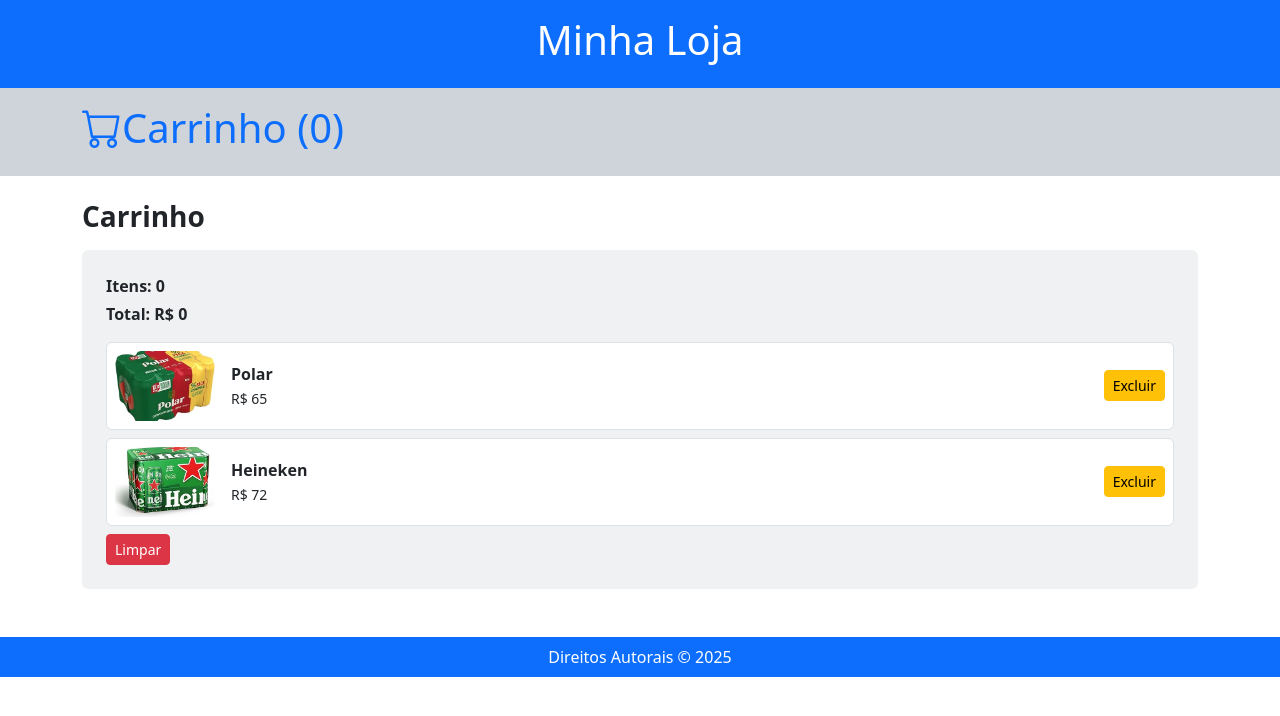
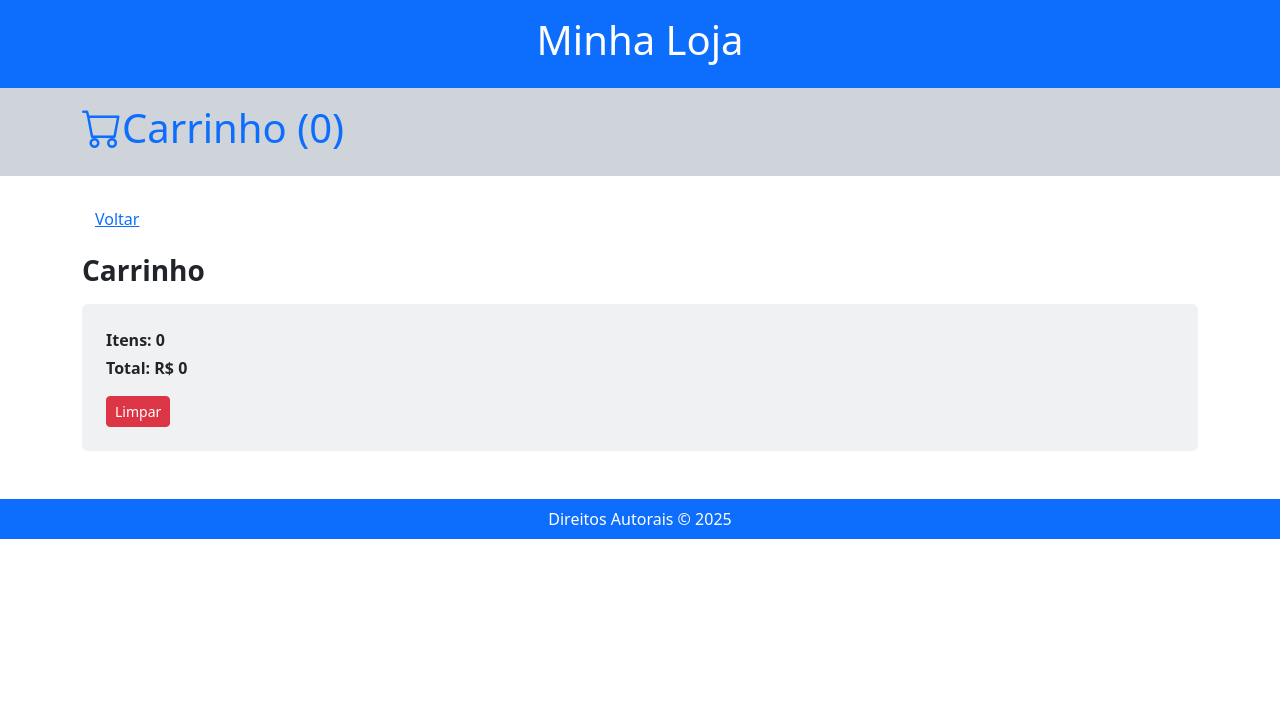
Before and after one commit to joaomedinap/MinhaLoja, a React (Vite) app in the folder loja_cerveja/: page /MinhaLoja/carrinho in a window 1280 px wide. Shown: the top 716 px of the page. Built offline with nearby package versions, Linux system fonts and the light colour scheme.

Commit message:
commit ajuste adicionar carrinho (nao funcionando 100%)

```diff
--- a/loja_cerveja/package.json
+++ b/loja_cerveja/package.json
@@ -10,6 +10,7 @@
     "preview": "vite preview"
   },
   "dependencies": {
+    "prop-types": "^15.8.1",
     "react": "^19.1.1",
     "react-dom": "^19.1.1",
     "react-router-dom": "^7.9.4"
--- a/loja_cerveja/src/App.jsx
+++ b/loja_cerveja/src/App.jsx
@@ -1,24 +1,41 @@
 import { useState } from 'react'
-import { BrowserRouter, Routes, Route, Link } from "react-router-dom"
-import Lista_Produtos from './components/Lista_Produtos'
+import { BrowserRouter, Routes, Route } from "react-router-dom"
+import ListaProdutos from './components/Lista_Produtos'
 import Carrinho from './components/Carrinho'
-import Pagina_Produto from './components/Pagina_Produto'
+import PaginaProduto from './components/Pagina_Produto'
 
 function App() {
+  const [carrinho, setCarrinho] = useState([]);
+
+  const addToCart = (produtoCarrinho) => {
+    setCarrinho(prev => {
+      const existente = prev.find(p => p.id === produtoCarrinho.id);
+      if (existente) {
+        return prev.map(p => p.id === produtoCarrinho.id ? { ...p, quantidade: (p.quantidade || 0) + (produtoCarrinho.quantidade || 0) } : p);
+      }
+      return [...prev, produtoCarrinho];
+    });
+  };
+
+  const removeFromCart = (id) => setCarrinho(prev => prev.filter(p => p.id !== id));
+  const clearCart = () => setCarrinho([]);
+
+  const totalItens = carrinho.reduce((s, p) => s + (p.quantidade || 0), 0);
+
   return (
     <BrowserRouter basename="/MinhaLoja">
       <header className="text-center py-3 bg-primary text-light">
-        <a class="text-decoration-none text-white" href="/MinhaLoja" data-discover="true">
+        <a className="text-decoration-none text-white" href="/MinhaLoja" data-discover="true">
           <h1>Minha Loja</h1>
         </a>
       </header>
 
       <div className="bg-dark-subtle py-2 mb-4">
-        <nav class="container-md py-2">
-          <a class="text-decoration-none" href="/MinhaLoja/carrinho" data-discover="true">
+        <nav className="container-md py-2">
+          <a className="text-decoration-none" href="/MinhaLoja/carrinho" data-discover="true">
             <h1>
-              <i class="bi bi-cart"></i>
-               Carrinho (0)
+              <i className="bi bi-cart"></i>
+               Carrinho ({totalItens})
             </h1>
           </a>
         </nav>
@@ -27,11 +44,11 @@ function App() {
         <Routes>
           <Route path="/" element={
             <>
-              <Lista_Produtos />
+              <ListaProdutos addToCart={addToCart} />
             </>
           } />
-          <Route path="/carrinho" element={<Carrinho />} />
-          <Route path="/produto/:id" element={<Pagina_Produto />} />
+          <Route path="/carrinho" element={<Carrinho carrinho={carrinho} removeFromCart={removeFromCart} clearCart={clearCart} />} />
+          <Route path="/produto/:id" element={<PaginaProduto addToCart={addToCart} />} />
         </Routes>
       </main>
       <footer className="bg-primary text-white text-center py-2 mt-auto">
--- a/loja_cerveja/src/components/Carrinho.jsx
+++ b/loja_cerveja/src/components/Carrinho.jsx
@@ -1,35 +1,42 @@
-import React, { useState } from "react";
-import Produto_Carrinho from "./Produto_Carrinho";
+import React from "react";
+import ProdutoCarrinho from "./Produto_Carrinho";
+import PropTypes from 'prop-types';
+import { useNavigate } from "react-router-dom";
 
-function Carrinho() {
-  const [produtos, setProdutos] = useState([
-    { id: 9, nome: "Polar", avaliacao: 68, preco: 65, img: "/src/assets/images/polar.jpg" },
-    { id: 10, nome: "Heineken", avaliacao: 92, preco: 72, img: "/src/assets/images/heineken.jpg" },
-  ]);
+function Carrinho({ carrinho = [], removeFromCart, clearCart }) {
+  const navigate = useNavigate();
 
-  const removerProduto = (id) => {
-    setProdutos(produtos.filter((p) => p.id !== id));
-  };
+  const itens = (carrinho || []).reduce((s, p) => s + (p.quantidade || 0), 0);
+  const total = (carrinho || []).reduce((s, p) => s + ((p.preco || 0) * (p.quantidade || 0)), 0);
 
   return (
     <section className="mb-5">
+      <button className="btn btn-link mb-3" onClick={() => navigate('/')}>
+        Voltar
+      </button>
       <h3 className="fw-bold mb-3">Carrinho</h3>
       <div className="bg-secondary bg-opacity-10 p-4 rounded">
-        <p className="mb-1 fw-semibold">Itens: 0</p>
-        <p className="mb-3 fw-semibold">Total: R$ 0</p>
+        <p className="mb-1 fw-semibold">Itens: {itens}</p>
+        <p className="mb-3 fw-semibold">Total: R$ {total}</p>
         <div>
-          {produtos.map((p) => (
-            <Produto_Carrinho
+          {(carrinho || []).map((p) => (
+            <ProdutoCarrinho
               key={p.id}
               produto={p}
-              onExcluir={() => removerProduto(p.id)}
+              onExcluir={() => removeFromCart?.(p.id)}
             />
           ))}
         </div>
-        <button className="btn btn-danger btn-sm">Limpar</button>
+        <button className="btn btn-danger btn-sm" onClick={() => clearCart?.()}>Limpar</button>
       </div>
     </section>
   );
 }
 
 export default Carrinho;
+
+Carrinho.propTypes = {
+  carrinho: PropTypes.array,
+  removeFromCart: PropTypes.func,
+  clearCart: PropTypes.func,
+};
--- a/loja_cerveja/src/components/Lista_Produtos.jsx
+++ b/loja_cerveja/src/components/Lista_Produtos.jsx
@@ -1,17 +1,20 @@
-import { useState } from 'react';
 import Produtos from './Produtos';
 import produtos from '../data/produtos.json';
+import PropTypes from 'prop-types';
 
-function Lista_Produtos() {
-  const [carrinho, setCarrinho] = useState([]);
-
-
-  //nao adicionada nada ainda
-  const adicionarAoCarrinho = (id) => {
+function Lista_Produtos({ addToCart }) {
+  const handleComprar = (id) => {
     const produto = produtos.find(p => p.id === id);
-    if (produto) {
-      setCarrinho([...carrinho, produto]);
-    }
+    if (!produto) return;
+    const produtoCarrinho = {
+      id: produto.id,
+      nome: produto.nome,
+      avaliacao: produto.avaliacao,
+      preco: produto.preco,
+      img: produto.img,
+      quantidade: 1,
+    };
+    addToCart(produtoCarrinho);
   };
 
   return (
@@ -26,7 +29,7 @@ function Lista_Produtos() {
             avaliacao={produto.avaliacao}
             preco={produto.preco}
             img={produto.img}
-            comprar={adicionarAoCarrinho}
+            comprar={handleComprar}
           />
         ))}
       </div>
@@ -35,3 +38,7 @@ function Lista_Produtos() {
 }
 
 export default Lista_Produtos;
+
+Lista_Produtos.propTypes = {
+  addToCart: PropTypes.func.isRequired,
+};
--- a/loja_cerveja/src/components/Pagina_Produto.jsx
+++ b/loja_cerveja/src/components/Pagina_Produto.jsx
@@ -2,7 +2,7 @@ import React, { useState } from "react";
 import { useParams, useNavigate } from "react-router-dom";
 import produtos from "../data/produtos.json";
 
-function Pagina_Produto() {
+function Pagina_Produto({ addToCart }) {
     const { id } = useParams();
     const navigate = useNavigate();
     const [quantidade, setQuantidade] = useState(1);
@@ -28,6 +28,7 @@ function Pagina_Produto() {
             img,
             quantidade,
         };
+        addToCart(produtoCarrinho);
     };
 
     return (
@@ -50,14 +51,15 @@ function Pagina_Produto() {
                         <p>{descricao}</p>
                     </div>
                     <div className="mb-3">
-                        <label className="form-label">Quantidade:</label>
+                        <label htmlFor="quantidade" className="form-label">Quantidade:</label>
                         <input
+                            id="quantidade"
                             type="number"
                             className="form-control"
                             style={{ maxWidth: '100px' }}
                             value={quantidade}
                             min="1"
-                            onChange={(e) => setQuantidade(parseInt(e.target.value) || 1)}
+                            onChange={(e) => setQuantidade(Number.parseInt(e.target.value) || 1)}
                         />
                     </div>
                     <button
```
Also changed, not shown: 1 other file (tests, documents, lock files or other folders).
